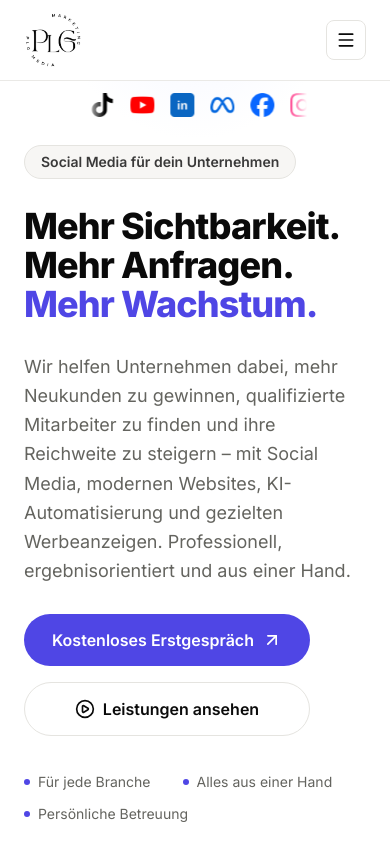
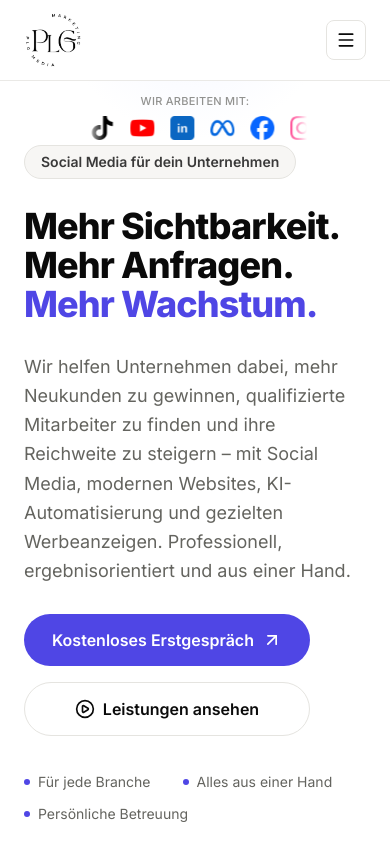
Before and after one commit to fatihpilig-hash/fatih, a Next.js app in the folder website/: page / in a window 390 px wide. Shown: the top 844 px of the page. Built offline with nearby package versions, Linux system fonts and the light colour scheme.

Commit message:
Label the platform icon row "Wir arbeiten mit:"
Clarifies these are the platforms PLG Media works on, not links to
their own channels. Added inside PlatformIcons only — the row's
anchor points in Hero.tsx are untouched, so nothing else shifts on
mobile or desktop.

```diff
--- a/website/src/components/ui/PlatformIcons.tsx
+++ b/website/src/components/ui/PlatformIcons.tsx
@@ -14,6 +14,10 @@ const loopedPlatforms = [...platforms, ...platforms];
 
 export function PlatformIcons() {
   return (
+    <div className="flex flex-col items-center gap-1.5">
+      <p className="text-[11px] font-medium uppercase tracking-wide text-muted-foreground/70">
+        Wir arbeiten mit:
+      </p>
       <div aria-hidden className="marquee-mask w-56 overflow-hidden sm:w-72">
         <div className="marquee-track flex w-max items-center gap-4 sm:gap-6">
           {loopedPlatforms.map(({ name, src }, index) => (
@@ -28,5 +32,6 @@ export function PlatformIcons() {
           ))}
         </div>
       </div>
+    </div>
   );
 }
```
Lines whose indentation alone changed are shown as unchanged.
